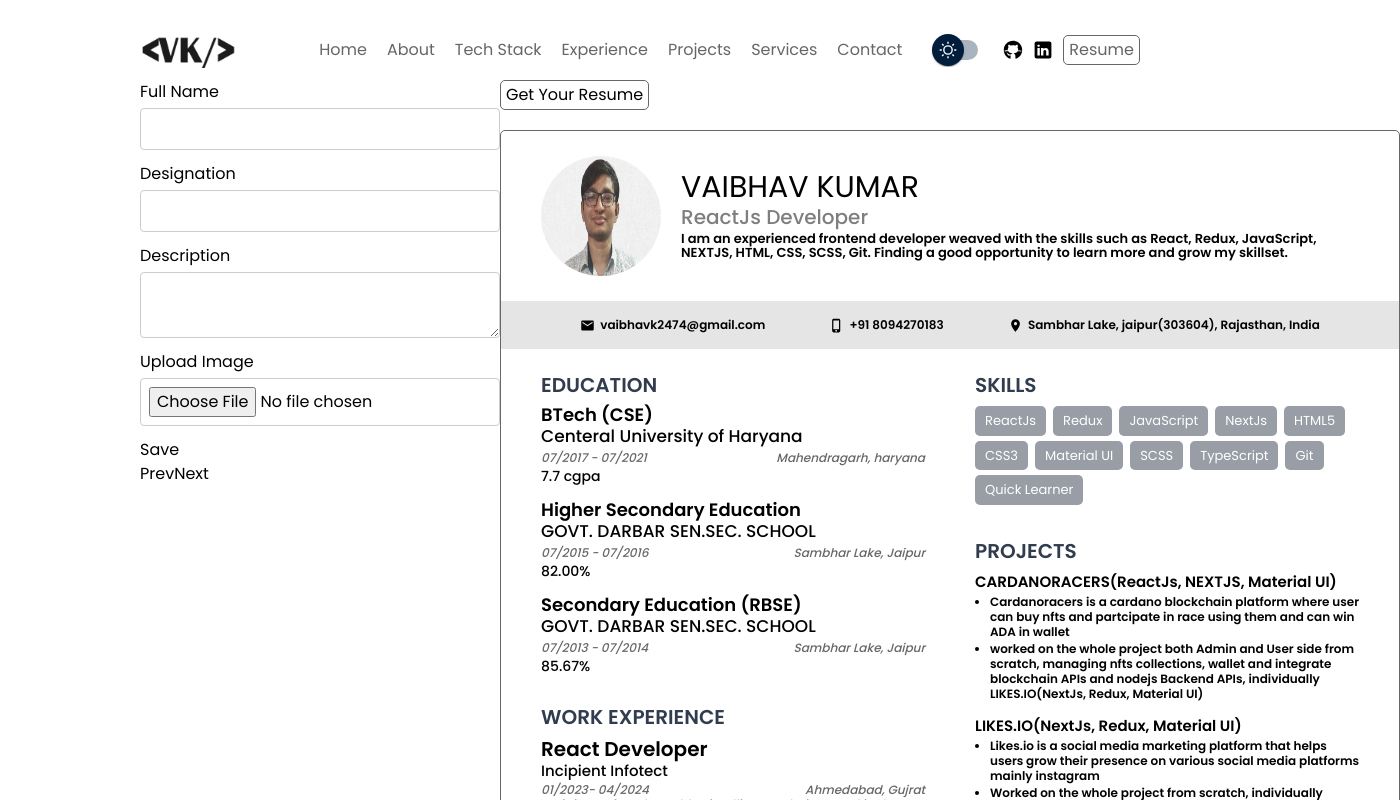
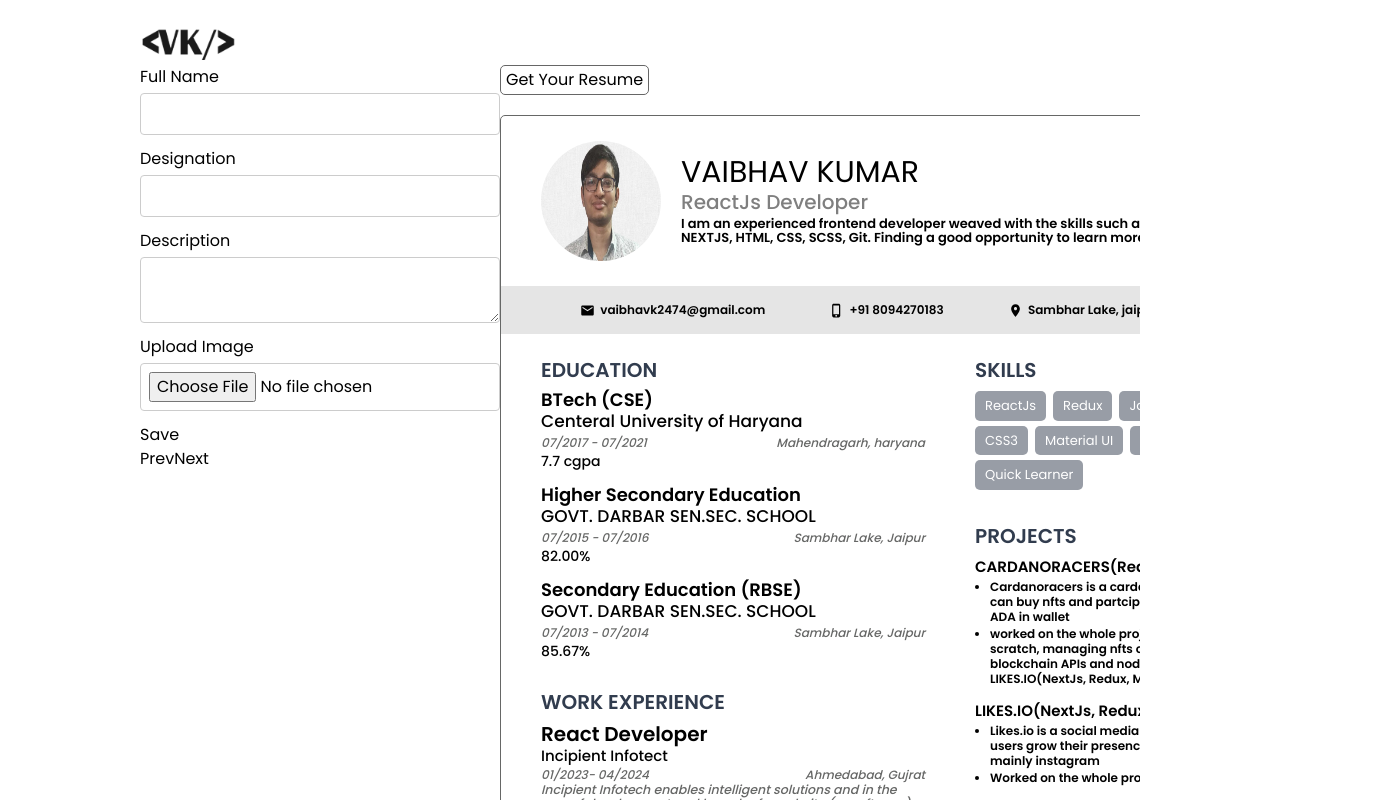
Before and after one commit to vaibhavk2474/my_portfolio_next_js, a Next.js app: page /resume-builder in a window 1280 px wide. Shown: the top 800 px of the page, 1400 px wide, since content can reach past the window. Built offline with nearby package versions, Linux system fonts and the light colour scheme.

Commit message:
updated resume

```diff
--- a/src/app/page.tsx
+++ b/src/app/page.tsx
@@ -1,7 +1,6 @@
 import Home from "@/components/MainPage/Home";
 import About from "@/components/MainPage/About";
 import TechStack from "@/components/MainPage/TechStack";
-// import Experience from "@/components/MainPage/Experience";
 import ExperienceEnhanced from "@/components/MainPage/ExperienceEnhanced";
 import Projects from "@/components/MainPage/Projects";
 import Services from "@/components/MainPage/Services";
@@ -13,7 +12,6 @@ export default function HomePage() {
 			<Home />
 			<About />
 			<TechStack />
-			{/* <Experience /> */}
 			<ExperienceEnhanced />
 			<Projects />
 			<Services />
--- a/src/components/Layout/FooterUI/index.tsx
+++ b/src/components/Layout/FooterUI/index.tsx
@@ -5,8 +5,14 @@ import LinkdinIcon from "@/icons/LinkdinIcon";
 import LogoImage from "../../UI/LogoImage";
 import { GITHUB_LINK, LINKDIN_LINK } from "@/constants";
 import { Mail as MailIcon, Phone as PhoneIcon } from "@mui/icons-material";
+import { usePathname } from "next/navigation";
 
 function FooterUI() {
+	const pathname = usePathname();
+	const isResumeBuilder = pathname.startsWith("/resume-builder");
+	if (isResumeBuilder) {
+		return null;
+	}
 	return (
 		<footer className={style.container}>
 			<div className={style.box_1}>
--- a/src/components/Layout/Navbar/index.tsx
+++ b/src/components/Layout/Navbar/index.tsx
@@ -10,14 +10,18 @@ import { GITHUB_LINK, LINKDIN_LINK, MENU_LINKS } from "@/constants";
 import ThemeSwitch from "./ThemeSwitch";
 import LogoImage from "../../UI/LogoImage";
 import ResumeDownloadLinkBtn from "../../UI/ResumeDownloadLink";
+import { usePathname } from "next/navigation";
 
 function Navbar() {
+	const pathname = usePathname();
+	const isResumeBuilder = pathname.startsWith("/resume-builder");
 	return (
 		<header className={style.nav + " "}>
 			<div className={`${style.logo} ${style.left}`}>
 				{/* <LogoIcon /> */}
 				<LogoImage />
 			</div>
+			{!isResumeBuilder && (
 				<div className={style.menu}>
 					<ul className={style.list}>
 						{MENU_LINKS.map((cMenu, index) => (
@@ -42,10 +46,14 @@ function Navbar() {
 							</a>
 						</li>
 						<li className={`${style.social_list_item}`}>
-						<ResumeDownloadLinkBtn />
+							<ResumeDownloadLinkBtn title="Resume" link={"/pdfs/VAIBHAV_KUMAR_FlowCV_Resume_2026-07-09.pdf"} target="_blank" />
 						</li>
+						{/* <li className={`${style.social_list_item}`}>
+							<ResumeDownloadLinkBtn title="Resume Builder" link={"/resume-builder"} />
+						</li> */}
 					</ul>
 				</div>
+			)}
 
 			{/* Responsive menu */}
 
--- a/src/components/UI/ResumeDownloadLink/index.tsx
+++ b/src/components/UI/ResumeDownloadLink/index.tsx
@@ -3,10 +3,10 @@ import Link from "next/link";
 
 import styles from "./ResumeDownloadLinkBtn.module.css";
 
-function ResumeDownloadLinkBtn() {
+function ResumeDownloadLinkBtn({ title, link, target }: { title?: string; link: string; target?: string }) {
 	return (
-		<Link title="Download Resume" className={styles.download} href="/pdfs/VAIBHAV_KUMAR_FlowCV_Resume_2026-06-09.pdf" target="_blank">
-			Resume
+		<Link title="Download Resume" className={styles.download} href={link} {...{ ...(target ? { target: target } : {}) }}>
+			{title || "Resume"}
 		</Link>
 	);
 }
--- a/src/styles/resume.css
+++ b/src/styles/resume.css
@@ -1,3 +1,6 @@
 .resume-container {
-  display: flex;
+	display: flex;
+	max-height: calc(100vh - 65px);
+	overflow: auto;
+	width: 100%;
 }
```
Also changed, not shown: 1 other file (tests, documents, lock files or other folders). Lines whose indentation alone changed are shown as unchanged.
